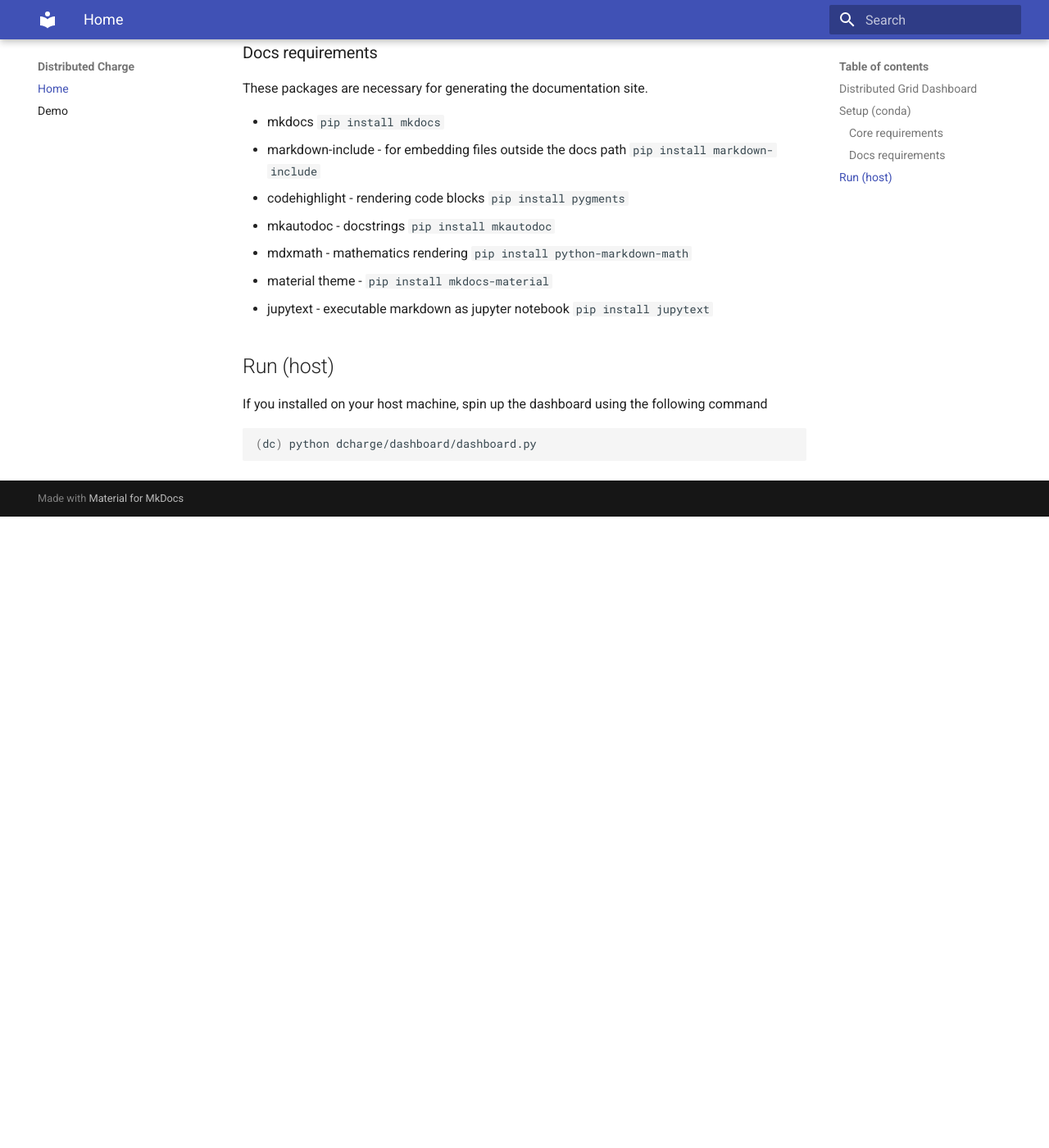
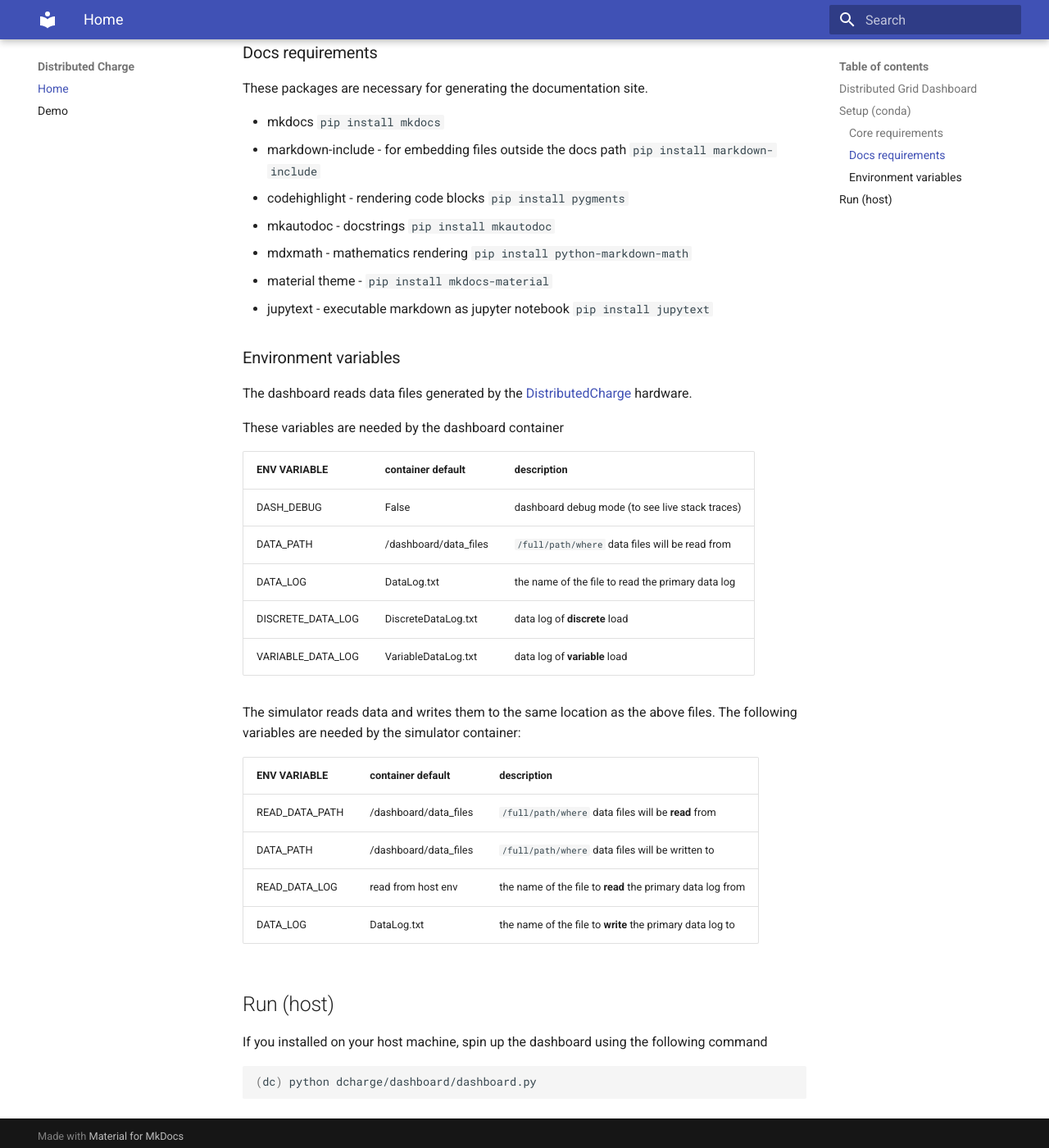
Before and after one commit to DistributedCharge/Dashboard, an MkDocs documentation site: the page built from docs/README.md, in a window 1280 px wide and 1400 px high, scrolled down 939 px. Shown: the whole window at 82% size. Built offline with MkDocs 1.6.1 and Material for MkDocs 9.7.7, drawn with Linux system fonts in a browser that asks for light colours; before the commit the page ends 1569 px from its top, so only the background shows below that.

Commit message:
explaining environment variables

```diff
--- a/README.md
+++ b/README.md
@@ -45,6 +45,32 @@ These packages are necessary for generating the documentation site.
 * material theme - `pip install mkdocs-material`
 * jupytext - executable markdown as jupyter notebook `pip install jupytext`
 
+### Environment variables
+
+The dashboard reads data files generated by the [DistributedCharge](https://github.com/DistributedCharge/DistributedCharge) hardware.
+
+These variables are needed by the dashboard container
+
+ENV VARIABLE | container default | description
+-------------|-------------------|------------
+DASH_DEBUG | False | dashboard debug mode (to see live stack traces)
+DATA_PATH | /dashboard/data_files | `/full/path/where` data files will be read from
+DATA_LOG | DataLog.txt | the name of the file to read the primary data log
+DISCRETE_DATA_LOG | DiscreteDataLog.txt | data log of **discrete** load
+VARIABLE_DATA_LOG | VariableDataLog.txt | data log of **variable** load
+
+
+The simulator reads data and writes them to the same location as the above files.
+The following variables are needed by the simulator container:
+
+ENV VARIABLE | container default | description
+-------------|-------------------|------------
+READ_DATA_PATH | /dashboard/data_files | `/full/path/where` data files will be **read** from
+DATA_PATH | /dashboard/data_files | `/full/path/where` data files will be written to
+READ_DATA_LOG| read from host env | the name of the file to **read** the primary data log from
+DATA_LOG | DataLog.txt | the name of the file to **write** the primary data log to
+
+
 
 ## Run (host)
 
```
Also changed, not shown: WorkLog.md (+1 -0 lines).
